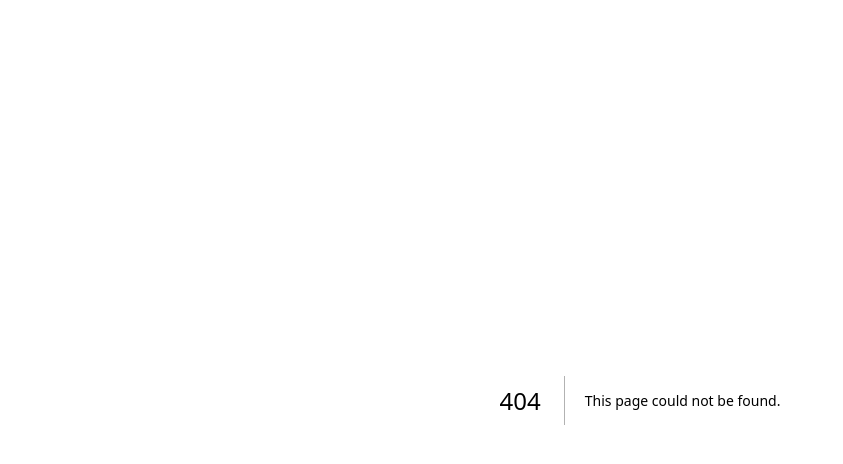
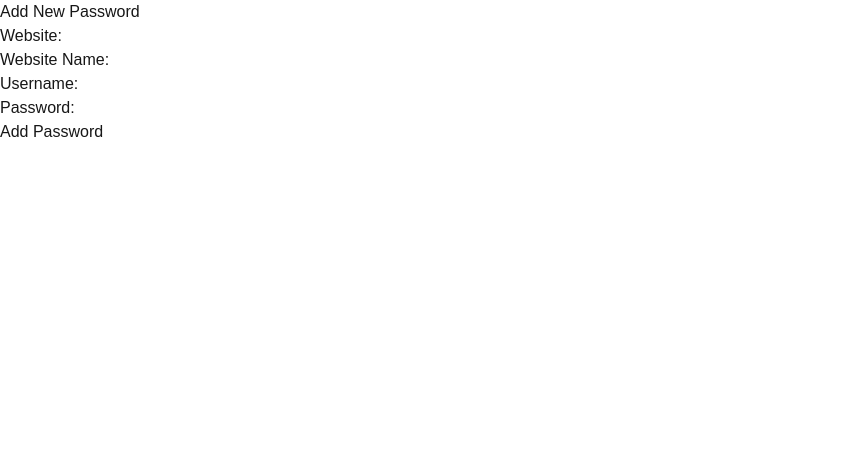
Before and after one commit to harshchandwani/password-manager-frontend, a Next.js app: page /add-password in a window 1280 px wide. Before the commit this address had no page. Shown: the top 464 px of the page, without its empty margins (0-843 px from the left). Built offline with nearby package versions, Linux system fonts and the light colour scheme.

Commit message:
Add new Password

```diff
--- /dev/null
+++ b/src/app/add-password/page.tsx
@@ -0,0 +1,96 @@
+"use client";
+import React, { useState } from "react";
+import { useRouter } from "next/navigation";
+
+const AddPasswordPage: React.FC = () => {
+  const [website, setWebsite] = useState("");
+  const [websiteName, setWebsiteName] = useState("");
+  const [username, setUsername] = useState("");
+  const [password, setPassword] = useState("");
+  const [error, setError] = useState("");
+  const router = useRouter();
+
+  const handleSubmit = async (e: React.FormEvent) => {
+    e.preventDefault();
+    const token = localStorage.getItem("token");
+
+    if (!token) {
+      router.push("/login"); // Redirect to login if not authenticated
+      return;
+    }
+
+    try {
+      const response = await fetch("http://localhost:3000/api/passwords", {
+        method: "POST",
+        headers: {
+          "Content-Type": "application/json",
+          Authorization: `Bearer ${token}`, // Send the token with the request
+        },
+        body: JSON.stringify({ website, websiteName, username, password }),
+      });
+
+      if (response.ok) {
+        // Redirect to the dashboard or another page after successful addition
+        router.push("/dashboard");
+      } else {
+        const errorData = await response.json();
+        setError(errorData.error || "Failed to add password.");
+      }
+    } catch (error) {
+      console.error("An error occurred:", error);
+      setError("Failed to add password due to an error.");
+    }
+  };
+
+  return (
+    <div>
+      <h1>Add New Password</h1>
+      {error && <p style={{ color: "red" }}>{error}</p>}
+      <form onSubmit={handleSubmit}>
+        <div>
+          <label htmlFor="website">Website:</label>
+          <input
+            type="text"
+            id="website"
+            value={website}
+            onChange={e => setWebsite(e.target.value)}
+            required
+          />
+        </div>
+        <div>
+          <label htmlFor="websiteName">Website Name:</label>
+          <input
+            type="text"
+            id="websiteName"
+            value={websiteName}
+            onChange={e => setWebsiteName(e.target.value)}
+            required
+          />
+        </div>
+        <div>
+          <label htmlFor="username">Username:</label>
+          <input
+            type="text"
+            id="username"
+            value={username}
+            onChange={e => setUsername(e.target.value)}
+            required
+          />
+        </div>
+        <div>
+          <label htmlFor="password">Password:</label>
+          <input
+            type="password"
+            id="password"
+            value={password}
+            onChange={e => setPassword(e.target.value)}
+            required
+          />
+        </div>
+        <button type="submit">Add Password</button>
+      </form>
+    </div>
+  );
+};
+
+export default AddPasswordPage;
```
